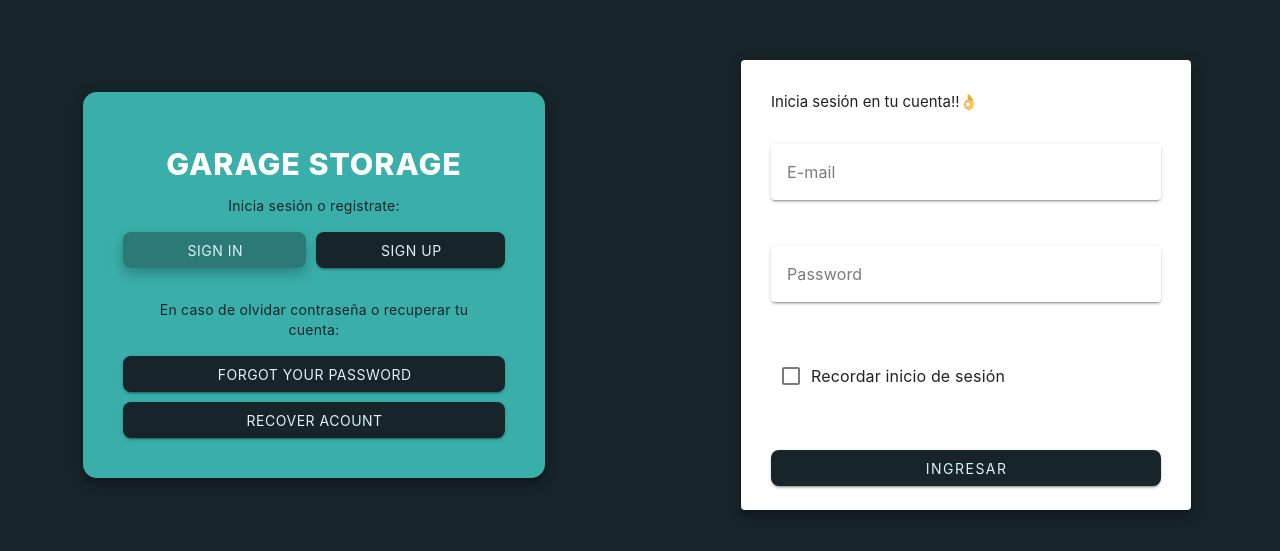
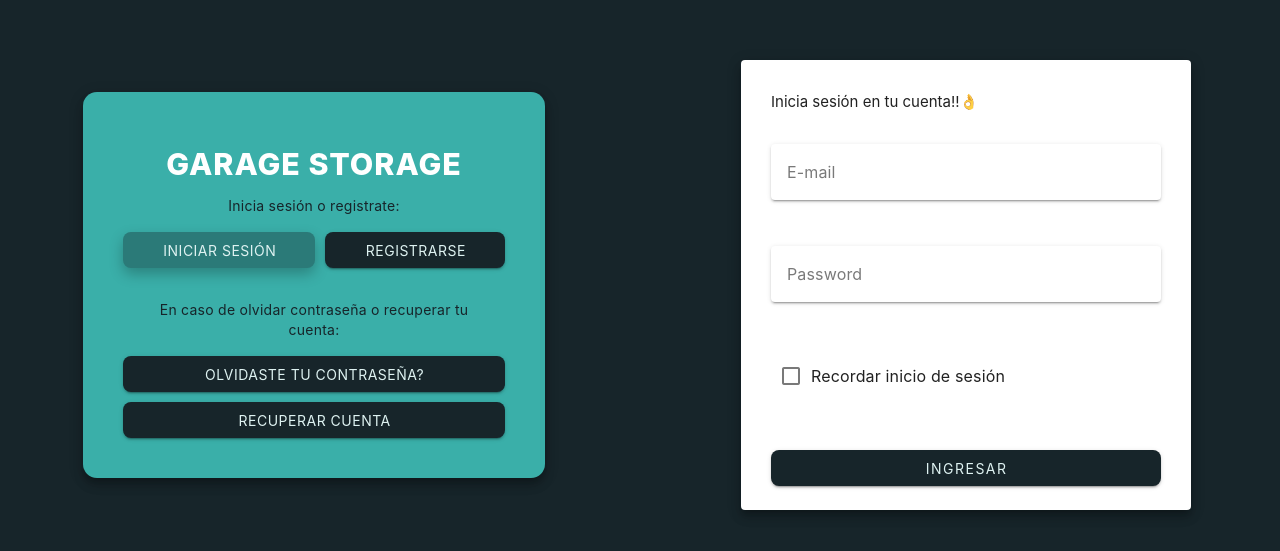
Before and after one commit to benlox44/garage-frontend, a Vue app: page /login in a window 1280 px wide. Shown: the part 111-662 px from the top of the page. Built offline with nearby package versions, Linux system fonts and the light colour scheme.

Commit message:
cambiar idioma del login
las palabras en ingles se modifican a español

```diff
--- a/src/views/viewsAuth/AuthView.vue
+++ b/src/views/viewsAuth/AuthView.vue
@@ -11,13 +11,13 @@
               class="btn-auth"
               :class="{ active: activeForm === 'login' }"
               @click="activeForm = 'login'"
-              >Sign in</v-btn
+              >Iniciar Sesión</v-btn
             >
             <v-btn
               class="btn-auth"
               :class="{ active: activeForm === 'register' }"
               @click="activeForm = 'register'"
-              >Sign up</v-btn
+              >Registrarse</v-btn
             >
           </div>
           <v-card-text class="mt-4"
@@ -28,13 +28,13 @@
               class="btn-auth"
               :class="{ active: activeForm === 'forgot' }"
               @click="activeForm = 'forgot'"
-              >Forgot your password</v-btn
+              >Olvidaste tu contraseña?</v-btn
             >
             <v-btn
               class="btn-auth"
               :class="{ active: activeForm === 'recover' }"
               @click="activeForm = 'recover'"
-              >Recover acount</v-btn
+              >Recuperar cuenta</v-btn
             >
           </div>
         </v-card>
```
